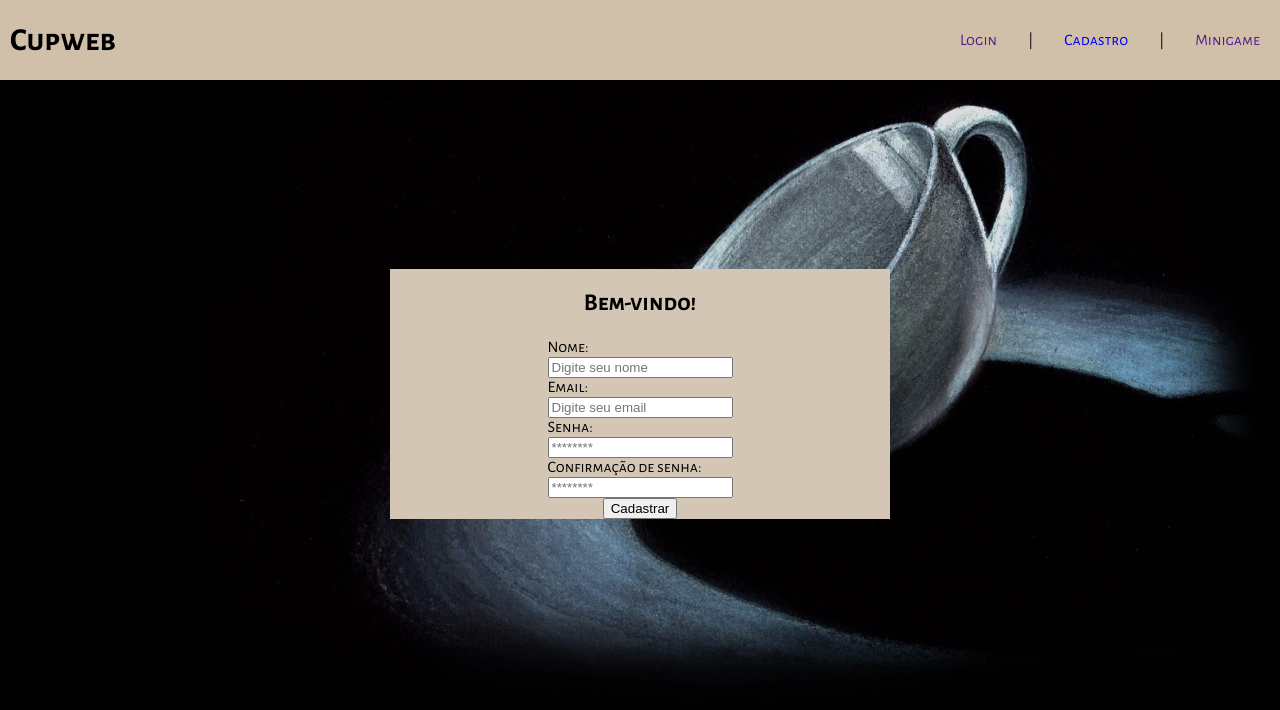
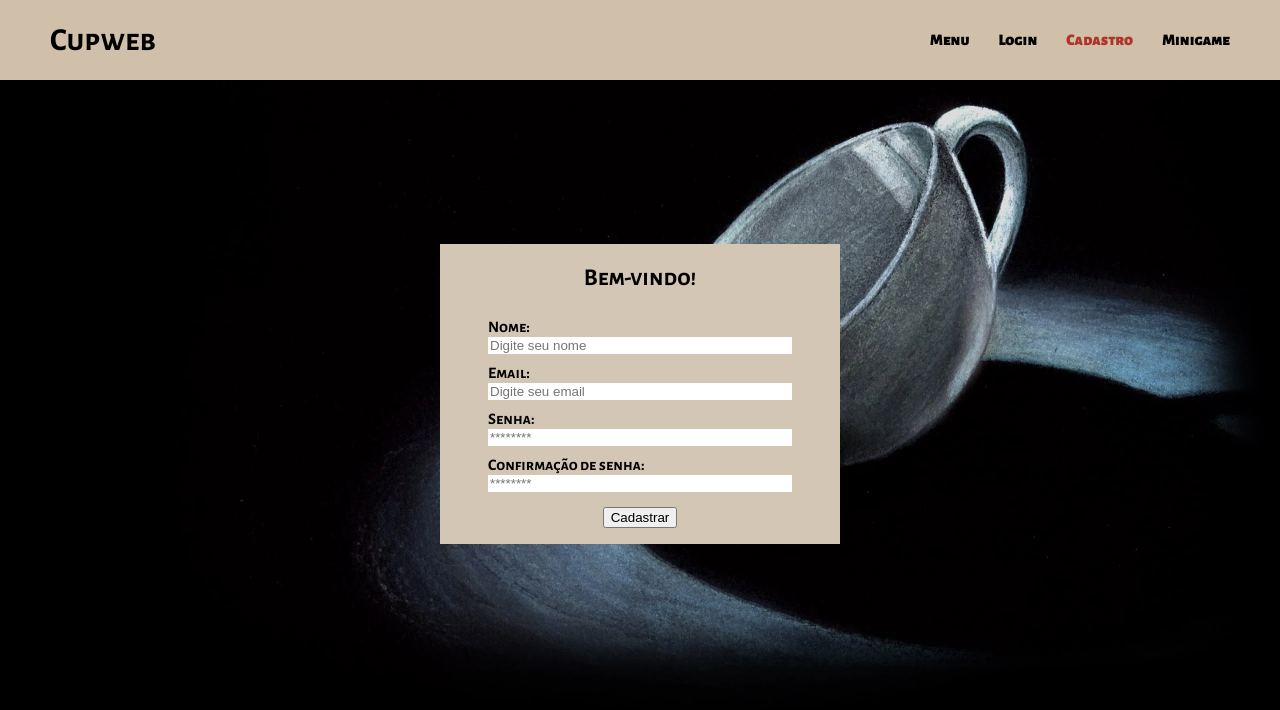
Before and after one commit to Davissantan4/Projeto-individual---1-Semestre, a plain HTML site: page public/cadastro.html in a window 1280 px wide. Drawn offline with Linux system fonts and the light colour scheme.

Commit message:
Melhorias na página de cadastro

```diff
--- a/public/cadastro.html
+++ b/public/cadastro.html
@@ -13,13 +13,14 @@
             <h1 class="titulo">Cupweb</h1>
             <ul class="navbar">
                 <li>
+                    <a href="">Menu</a>
+                </li>
+                <li>
                     <a href="">Login</a>
                 </li>
-                <li>|</li>
                 <li class="agora">
                     <a href="#">Cadastro</a>
                 </li>
-                <li>|</li>
                 <li>
                     <a href="">Minigame</a>
                 </li>
--- a/public/styles/style.css
+++ b/public/styles/style.css
@@ -37,12 +37,17 @@ body {
     background-color: #d0c0aa;
     align-items: center;
     height: 100%;
-    padding-left: 10px;
-    padding-right: 20px;
+}
+
+.titulo {
+    margin: 50px;
+    color: black;
 }
 
 .navbar {
     width: 300px;
+    font-weight: 900;
+    margin: 50px;
     display: flex;
     align-items: center;
     justify-content: space-between;
@@ -51,8 +56,13 @@ body {
 
 .header a {
     text-decoration: none;
+    color: black;
+}
 
+.agora a {
+    color: #ae3528;
 }
+
 
 .cadastro {
     height: var(--tamanho-corpo);
@@ -66,8 +76,8 @@ body {
 }
 
 .cadastro .card {
-    width: 500px;
-    height: fit-content;
+    width: 400px;
+    height: 300px;
     background-color: #d4c6b4;
     text-align: center;
 }
@@ -76,6 +86,8 @@ body {
     display: flex;
     flex-direction: column;
     text-align: left;
+    font-weight: 700;
+    margin: 5px;
 }
 
 
@@ -85,3 +97,12 @@ body {
     justify-content: center;
     align-items: center;
 }
+
+.formulario input {
+    width: 300px;
+    border: none;
+}
+
+.formulario button {
+    margin: 10px;
+}
```
